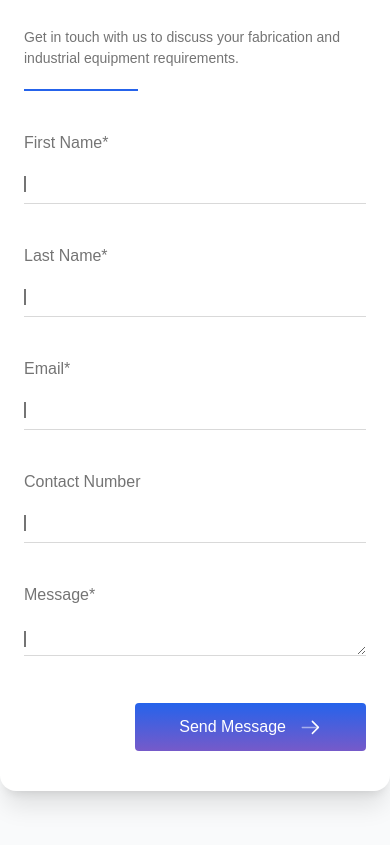
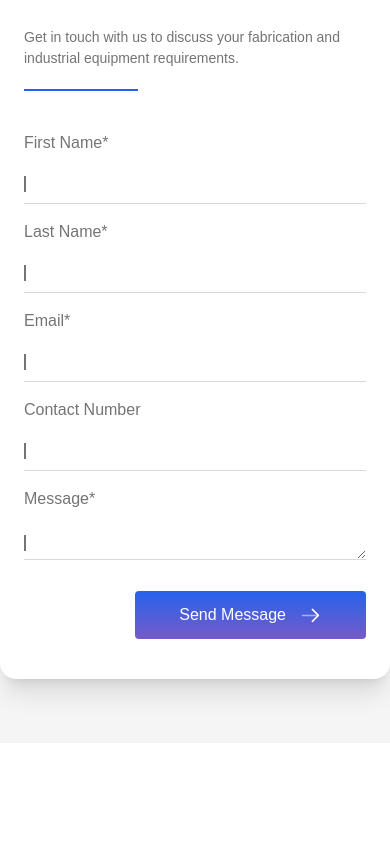
Before and after one commit to aastha-mirai/textile-comp, a React (Vite) app: page /contact in a window 390 px wide. Shown: the part 1041-1886 px from the top of the page. After the commit the page ends 1784 px from the top, so only its background shows below. Built offline with nearby package versions, Linux system fonts and the light colour scheme; a web font is replaced by a local one.

Commit message:
Refactor Contact Us section layout and improve form spacing

```diff
--- a/src/containers/Contact-Us/ContactForm.component.tsx
+++ b/src/containers/Contact-Us/ContactForm.component.tsx
@@ -43,7 +43,7 @@ export const ContactForm: React.FC = () => {
         </div>
         <div className="w-1/3 border border-primary" />
 
-        <form className="grid grid-cols-1 md:grid-cols-2 gap-10 mt-10">
+        <form className="grid grid-cols-1 md:grid-cols-2 gap-4 md:gap-10 mt-10">
           {contactForm.map((field) => {
             const error = formErrors[field.label];
 
@@ -96,7 +96,7 @@ export const ContactForm: React.FC = () => {
             );
           })}
 
-          <div className="md:col-span-2 flex justify-end">
+          <div className="mt-2 md:mt-0 md:col-span-2 flex justify-end">
             <Button
               text="Send Message"
               iconName="arrowRight"
--- a/src/containers/Contact-Us/ContactUs.component.tsx
+++ b/src/containers/Contact-Us/ContactUs.component.tsx
@@ -1,12 +1,11 @@
 import { ContactForm } from "./ContactForm.component";
 import { ContactInfo } from "./ContactInfo.component";
-import type { ContactUsSectionProps } from "./ContactUs.types";
 
-const ContactUsSection: React.FC<ContactUsSectionProps> = () => {
+const ContactUsSection: React.FC = () => {
   return (
     <section
       aria-label="Contact-Us Section"
-      className="relative py-16 bg-gray-50"
+      className="relative py-16 bg-whiteSmoke"
     >
       <div className="relative w-full mx-auto">
         <div className="max-w-7xl relative z-level-1 grid grid-cols-1 md:grid-cols-[40%_55%] xl:gap-10 gap-8 mx-auto bg-white rounded-2xl py-6 px-2 md:p-8 shadow-xl">
```
Also changed, not shown: src/containers/Contact-Us/ContactUs.types.ts (line endings or trailing spaces).
